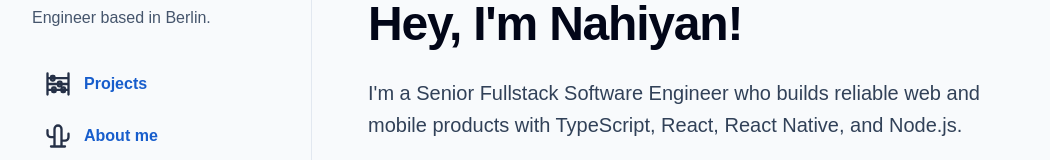
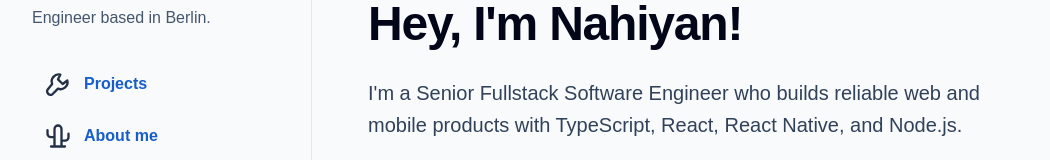
Before and after one commit to ayonious/oyon-portfolio, a Next.js app: page / in a window 1280 px wide. Shown: the part 145-305 px from the top of the page, without its empty margins (8-1058 px from the left). Built offline with nearby package versions, Linux system fonts and the light colour scheme.

Commit message:
feat: use wrench icon for projects

```diff
--- a/components/ProfileSidebar.tsx
+++ b/components/ProfileSidebar.tsx
@@ -1,14 +1,14 @@
 import Link from "next/link";
 import ThemeToggle from "./ThemeToggle";
 import {
-  AbacusIcon,
   CactusIcon,
   MegaphoneIcon,
   SailboatIcon,
+  WrenchIcon,
 } from "./icons/SidebarIcons";
 
 const navigationItems = [
-  { href: "/projects", label: "Projects", Icon: AbacusIcon },
+  { href: "/projects", label: "Projects", Icon: WrenchIcon },
   { href: "/about", label: "About me", Icon: CactusIcon },
   { href: "/blog", label: "Blog", Icon: MegaphoneIcon },
 ];
--- a/components/icons/SidebarIcons.tsx
+++ b/components/icons/SidebarIcons.tsx
@@ -30,14 +30,10 @@ export function CactusIcon(props: IconProps) {
   );
 }
 
-export function AbacusIcon(props: IconProps) {
+export function WrenchIcon(props: IconProps) {
   return (
     <svg {...sharedProps} {...props}>
-      <path d="M3 3v18M21 3v18M3 7h18M3 12h18M3 17h18" />
-      <rect x="6" y="5" width="3" height="4" rx="1" />
-      <rect x="12" y="10" width="3" height="4" rx="1" />
-      <rect x="7" y="15" width="3" height="4" rx="1" />
-      <rect x="15" y="15" width="3" height="4" rx="1" />
+      <path d="M14 4a6 6 0 0 0-7 8l-4 5a3 3 0 0 0 4 4l5-5a6 6 0 0 0 8-7l-4 3-4-4Z" />
     </svg>
   );
 }
```
